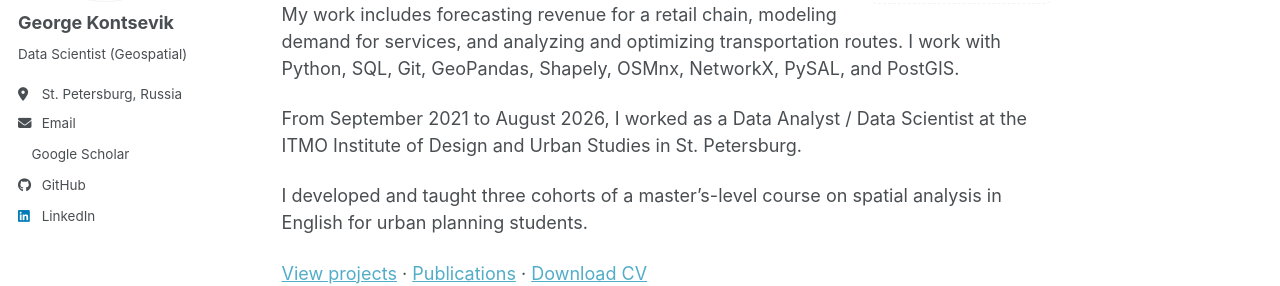
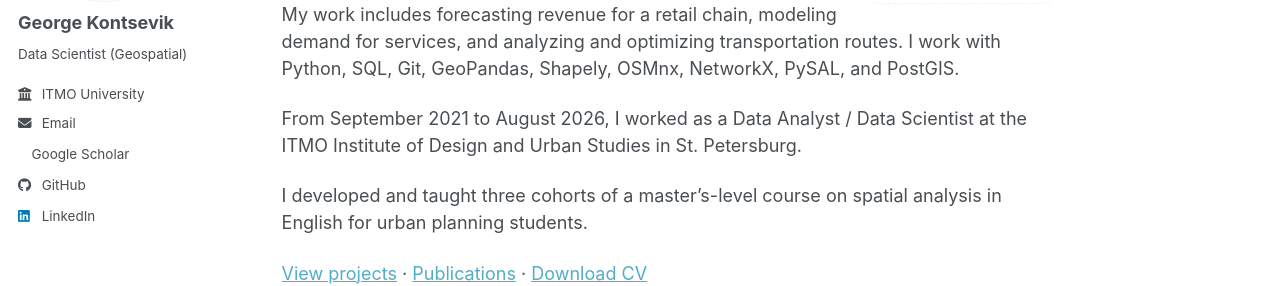
Before and after one commit to GeorgeKontsevik/GeorgeKontsevik.github.io, a Jekyll site: the page built from _pages/about.md, in a window 1280 px wide. Shown: the part 274-560 px from the top of the page. Built offline with Jekyll 4.4.1, drawn with Linux system fonts in a browser that asks for light colours; a style sheet for code colours, icons or effects is not loaded.

Commit message:
Show university icon and ITMO name in profile sidebar

```diff
--- a/_config.yml
+++ b/_config.yml
@@ -25,7 +25,7 @@
   avatar           : "george-kontsevik.jpg"
   name             : "George Kontsevik"
   bio              : "Data Scientist (Geospatial)"
-  location         : "St. Petersburg, Russia"
+  university       : "ITMO University"
   email            : "george.kontsevik@gmail.com"
   github           : "GeorgeKontsevik"
   linkedin         : "george-kontsevik"
--- a/_includes/author-profile.html
+++ b/_includes/author-profile.html
@@ -24,8 +24,8 @@
     <button class="btn btn--inverse">Follow</button>
     <ul class="author__urls social-icons">
       <!-- Font Awesome icons / Biographic information  -->
-      {% if author.location %}
-        <li class="author__desktop"><i class="fas fa-fw fa-location-dot icon-pad-right" aria-hidden="true"></i>{{ author.location }}</li>
+      {% if author.university %}
+        <li class="author__desktop"><i class="fas fa-fw fa-building-columns icon-pad-right" aria-hidden="true"></i>{{ author.university }}</li>
       {% endif %}
       {% if author.employer %}
         <li class="author__desktop"><i class="fas fa-fw fa-building-columns icon-pad-right" aria-hidden="true"></i>{{ author.employer }}</li>
```
